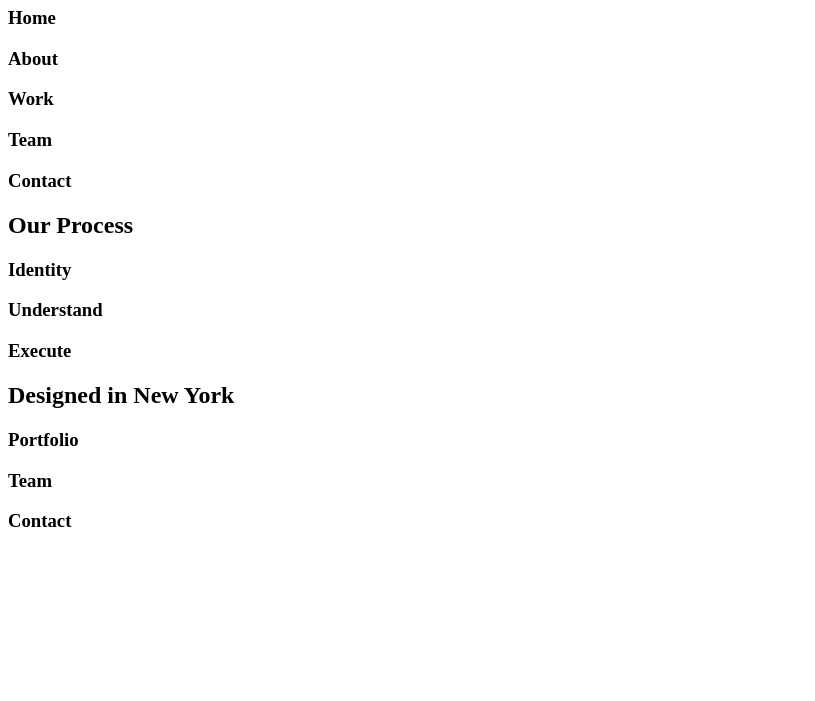
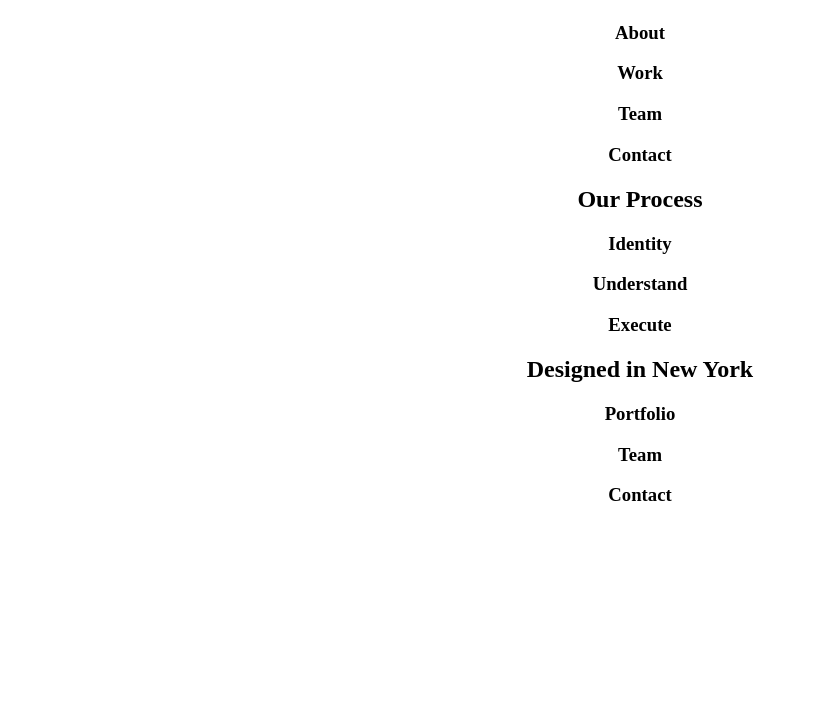
Before and after one commit to mattyfang/Broadway, a plain HTML site: page index.html in a window 1280 px wide. Shown: the part 99-800 px from the top of the page, without its empty margins (0-815 px from the left). Drawn offline with Linux system fonts and the light colour scheme.

Commit message:
Second Commit

```diff
--- a/index.html
+++ b/index.html
@@ -2,11 +2,12 @@
 <html>
   <head>
     <title>Broadway</title>
+    <link href="./resources/css/broadway.css" type="text/css" rel="stylesheet" >
   </head>
 
   <body>
     <!--makes entirety of text on this page centered-->
-    center
+
 
     <div>
       <h1>Broadway Design</h1>
--- a/resources/css/broadway.css
+++ b/resources/css/broadway.css
@@ -1,3 +1,3 @@
-center {
+body {
   text-align: center;
 }
```
Also changed, not shown: 2 other files.
